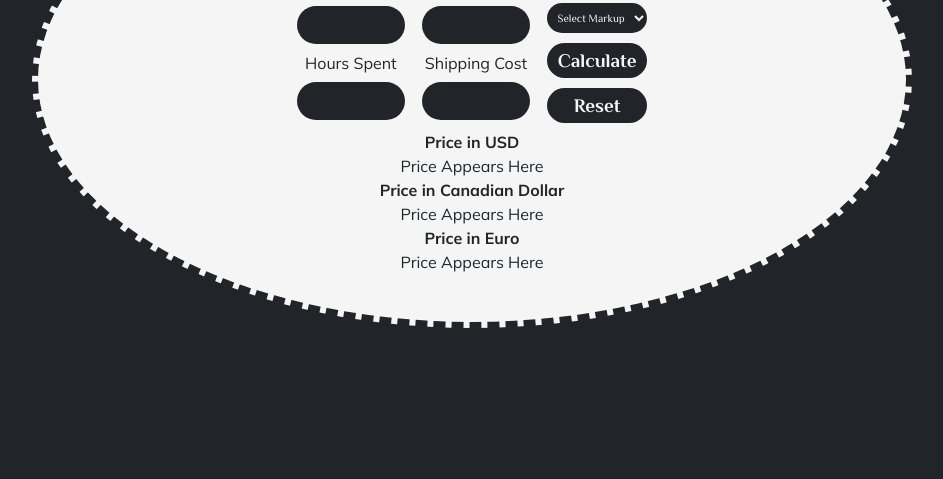
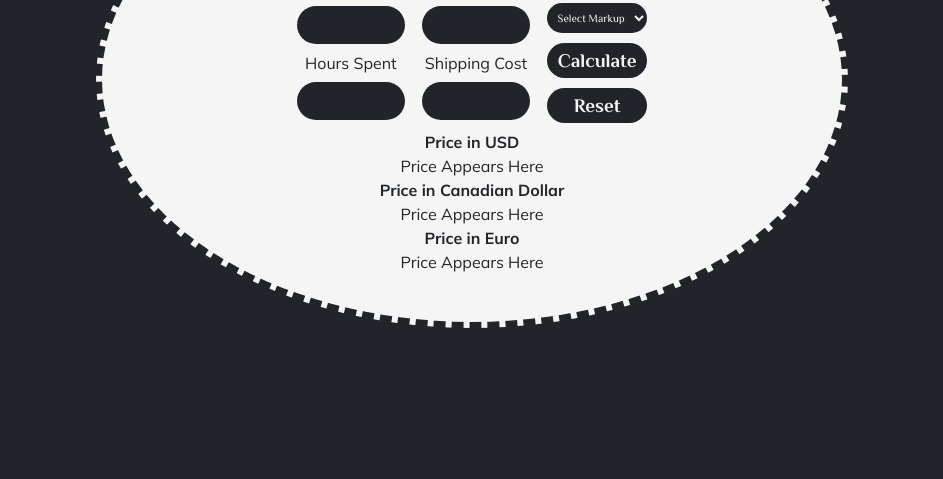
Before and after one commit to aeposten/price-calculator, a plain HTML site: page index.html in a window 1280 px wide. Shown: the part 321-800 px from the top of the page, without its empty margins (168-1111 px from the left). Drawn offline with Linux system fonts and the light colour scheme.

Commit message:
Changes to CSS

```diff
--- a/styles.css
+++ b/styles.css
@@ -25,7 +25,7 @@ body {
 main {
   margin: 0;
   padding: 50px;
-  width: 60vw;
+  width: 50vw;
   font-family: "Mulish", sans-serif;
   color: var(--mainblck);
   border: 6px dashed var(--mainblck);
```
